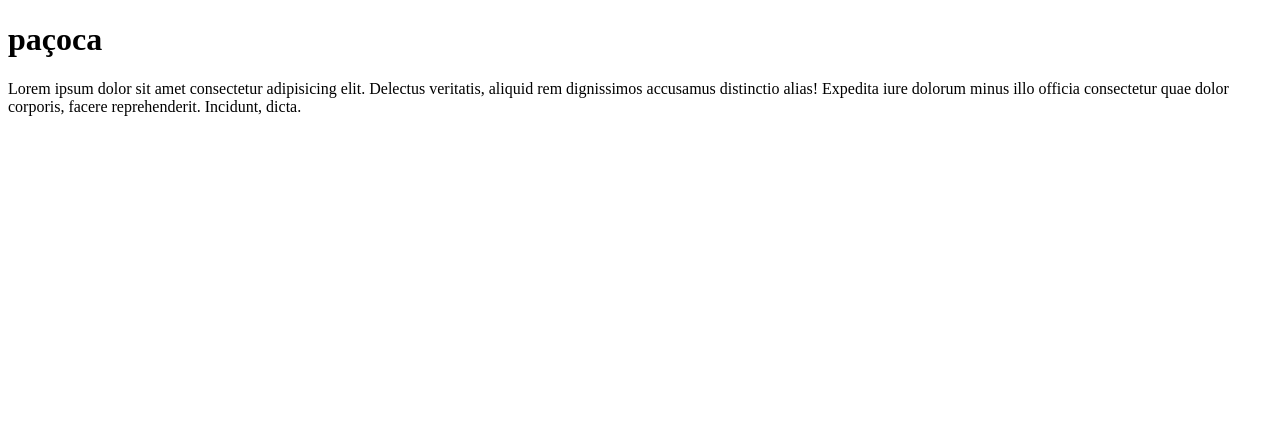
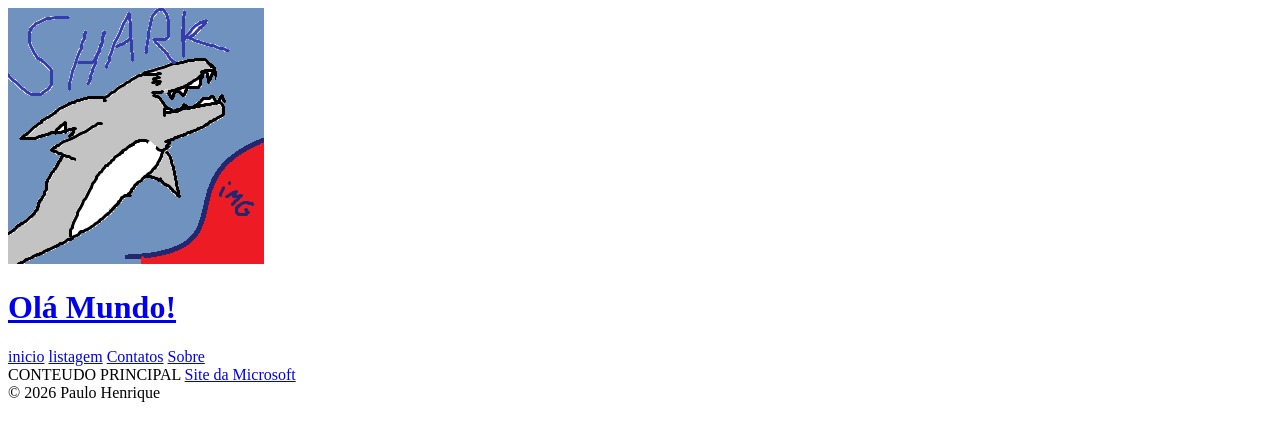
Before and after one commit to paulohenry-sd/experimento1xpx, a plain HTML site: page index.html in a window 1280 px wide. Drawn offline with Linux system fonts and the light colour scheme.

Commit message:
uma boa aula

```diff
--- /dev/null
+++ b/css/sty.css
@@ -0,0 +1,9 @@
+/*
+css\sty.css
+folhas de estilo globais
+*/
+
+body{font-family: 'Lucida Sans', 'Lucida Sans Regular', 'Lucida Grande', 'Lucida Sans Unicode', Geneva, Verdana, sans-serif;
+    font-size: 16px;
+
+}
--- a/index.html
+++ b/index.html
@@ -4,15 +4,51 @@
 <head>
     <meta charset="UTF-8">
     <meta name="viewport" content="width=device-width, initial-scale=1.0">
-    <title>Document</title>
+    <link rel="stylesheet"https://cdnjs.cloudflare.com/ajax/libs/font-awesome/7.0.1/css/all.min.css">
+    <title>O shark é rei</title>
 </head>
 
 <body>
 
-    <h1>paçoca</h1>
-    <p>Lorem ipsum dolor sit amet consectetur adipisicing elit. Delectus veritatis, aliquid rem dignissimos accusamus
-        distinctio alias! Expedita iure dolorum minus illo officia consectetur quae dolor corporis, facere
-        reprehenderit. Incidunt, dicta.</p>
+    <!-- elemento container dos outros elesmentos visuais -->
+    <div id="wrap">
+
+        <!-- cabeçalho da pagina-->
+        <header>
+
+            <a href="index.html">
+            <img src="IMG/Sem título.png" alt="logotipo de site">
+            </a>
+            <a href="index.html">
+                <h1>Olá Mundo!</h1>
+            </a>
+
+        </header>
+
+        <nav>
+
+            <a href="index.html"><i class="fa-solid fa-igloo"></i> inicio</a>
+            <a href="list.html">listagem</a>
+            <a href="contacts.html">Contatos</a>
+            <a href="about.html">Sobre</a>
+
+
+
+        </nav>
+
+        <main>
+            CONTEUDO PRINCIPAL
+
+            <a href="https://microsoft.com" target="_blank">Site da Microsoft</a>
+        </main>
+
+        <FOOter>
+            &copy; 2026 Paulo Henrique
+        </FOOter>
+
+
+
+    </div>
 
 </body>
 
--- /dev/null
+++ b/js/scripts.js
@@ -0,0 +1,6 @@
+/**
+ * js\scripts.js
+ * Javascripts globais
+ */
+
+console.log('Olá Mundo!');
```
Also changed, not shown: IMG/Sem título.png (added).
